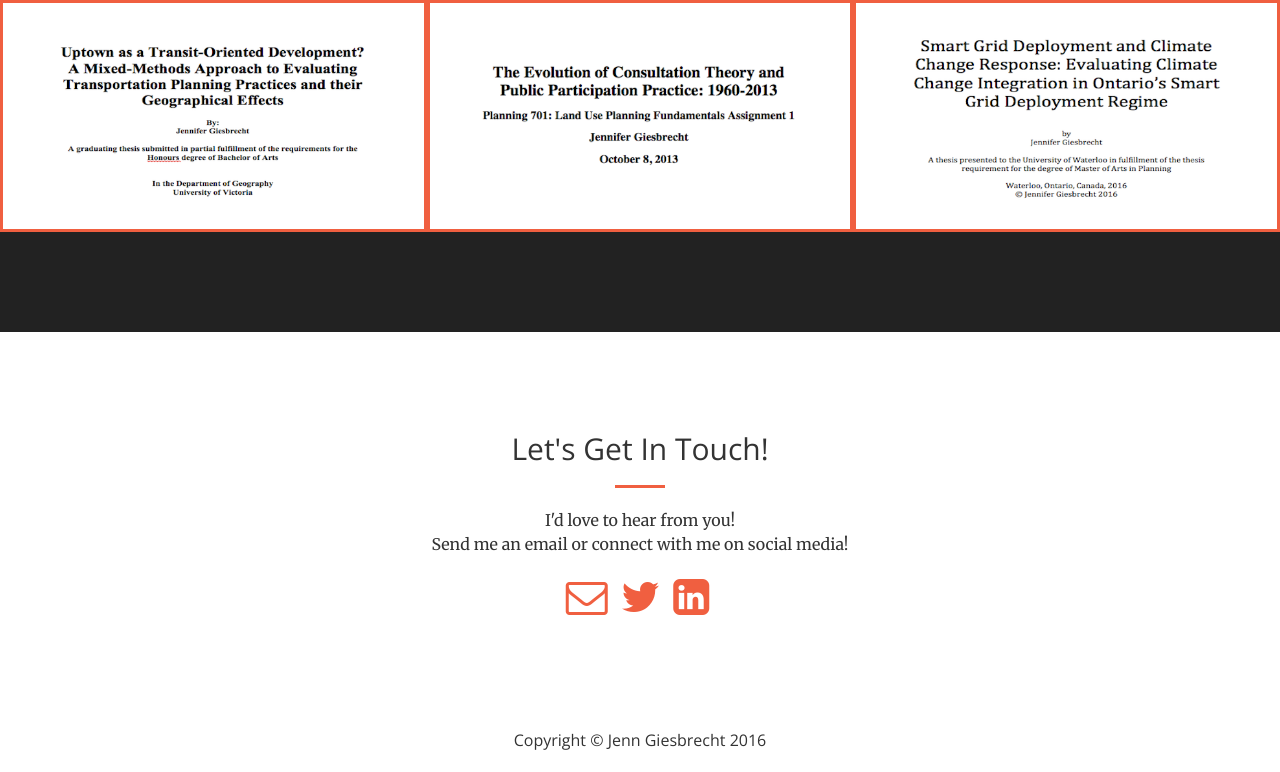
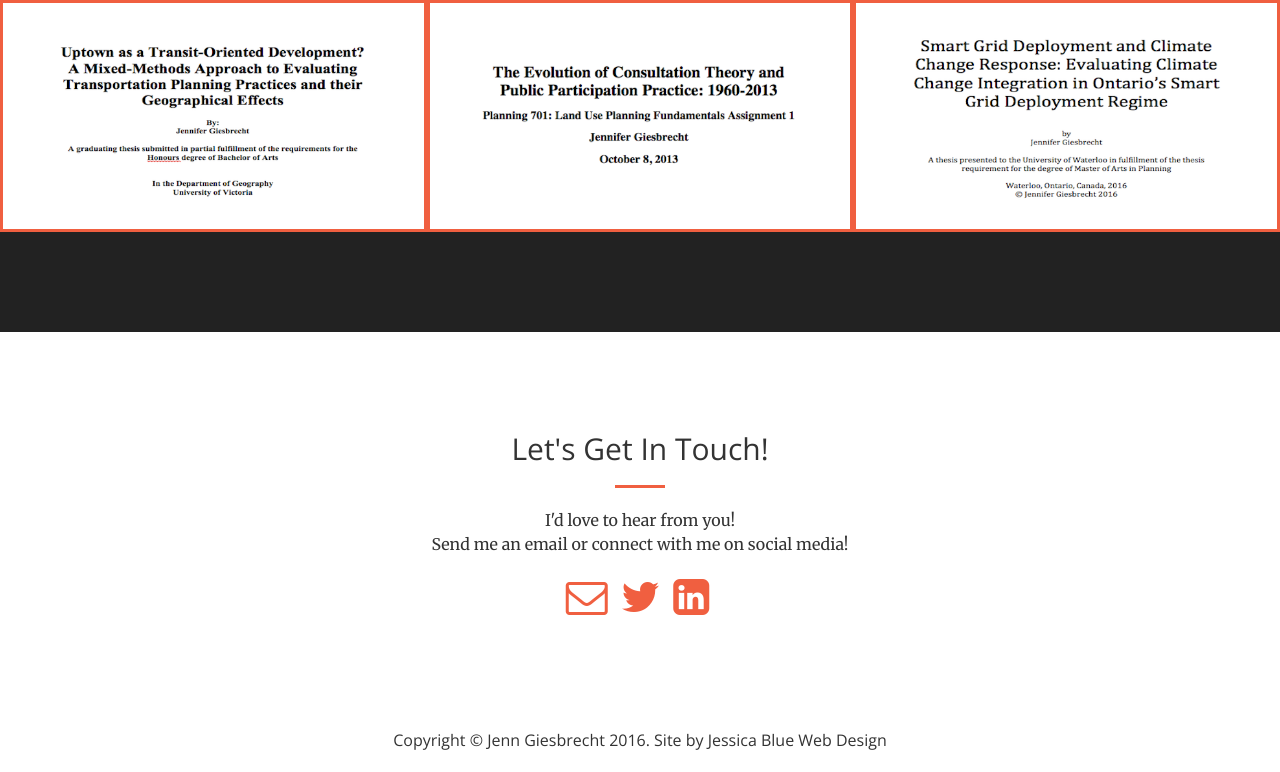
Before and after one commit to bluej/jenngiesbrecht_site, a plain HTML site: page index.html in a window 1280 px wide. Shown: the part 2242-3014 px from the top of the page. Drawn offline with nearby package versions, Linux system fonts and the light colour scheme.

Commit message:
added my business name to footer.

```diff
--- a/index.html
+++ b/index.html
@@ -320,7 +320,7 @@
     <!-- Footer -->
     <footer>
         <div class="container text-center">
-            <p>Copyright &copy; Jenn Giesbrecht 2016</p>
+            <p>Copyright &copy; Jenn Giesbrecht 2016. Site by Jessica Blue Web Design</p>
         </div>
     </footer>
 
```
